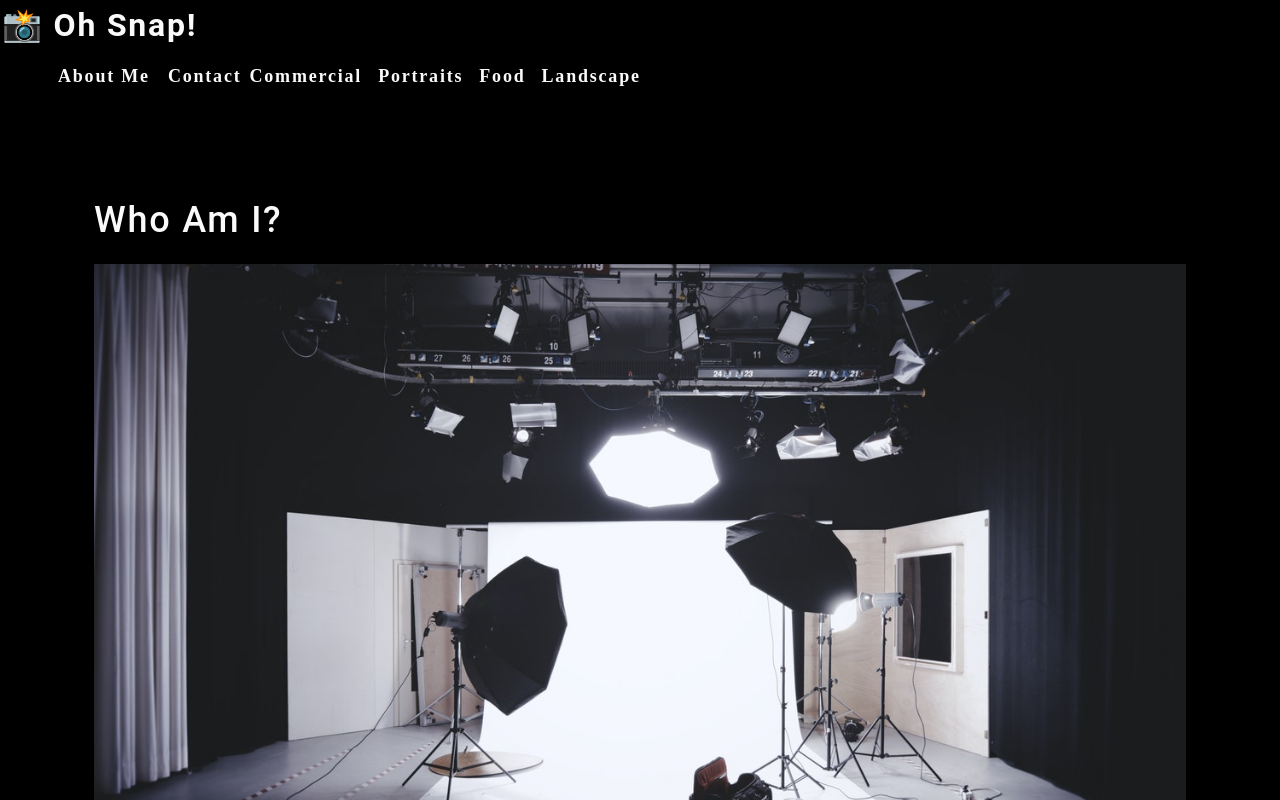
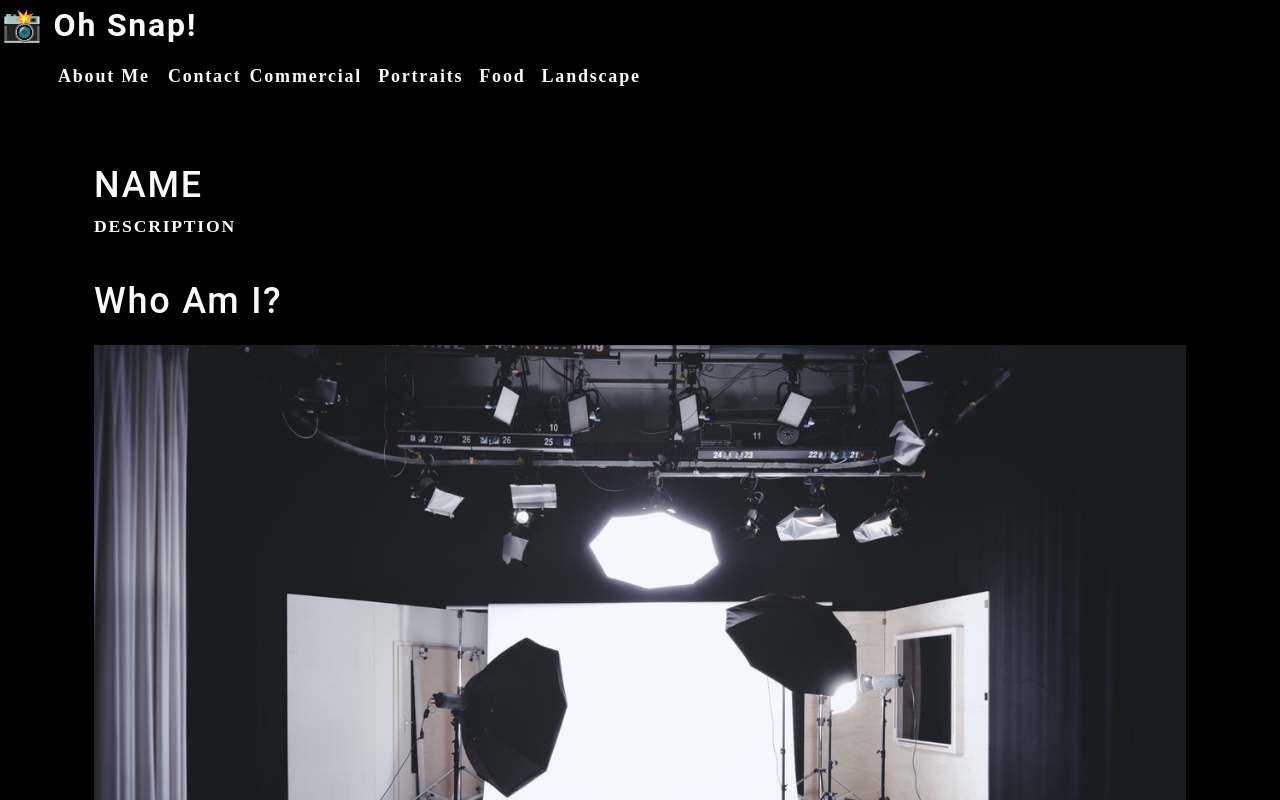
Before and after one commit to Doctor-Worm/Photogenic, a React (Create React App) app: page / in a window 1280 px wide. Shown: the top 800 px of the page. Built offline with nearby package versions, Linux system fonts and the light colour scheme.

Commit message:
starting gallery

```diff
--- a/src/App.js
+++ b/src/App.js
@@ -2,12 +2,14 @@
 import './App.css';
 import About from './components/About';
 import Nav from './components/Nav';
+import Gallery from './components/Gallery';
 
 function App() {
   return (
     <div>
       <Nav></Nav>
       <main>
+        <Gallery></Gallery>
         <About></About>
       </main>
     </div>
--- /dev/null
+++ b/src/components/Gallery/index.js
@@ -0,0 +1,13 @@
+import React from 'react';
+
+function Gallery() {
+    return (
+        <section>
+            <h1>NAME</h1>
+            <p>DESCRIPTION</p>
+        </section>
+    );
+};
+
+
+export default Gallery;
```
